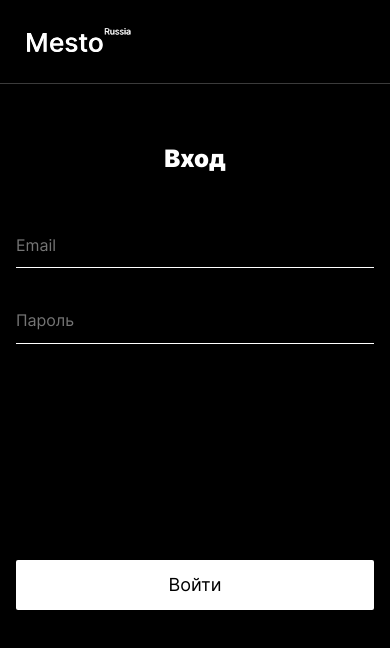
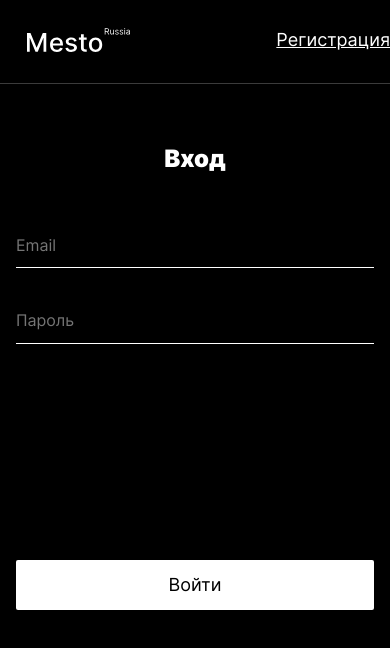
Before and after one commit to kejjero/react-mesto-auth, a React (Create React App) app: page /sign-in in a window 390 px wide. Shown: the top 648 px of the page. Built offline with nearby package versions, Linux system fonts and the light colour scheme; no server answers.

Commit message:
feat: added link for auth

```diff
--- a/src/blocks/header/header.css
+++ b/src/blocks/header/header.css
@@ -1,6 +1,6 @@
 .header {
 	display: flex;
-	flex-direction: column;
+	align-items: center;
 	justify-content: space-between;
 	padding: 45px 0 40px 0;
 	max-width: 880px;
@@ -8,8 +8,24 @@
 	border-bottom: 1px solid rgba(84, 84, 84, 0.7);
 }
 
+.header__enter {
+	color: #fff;
+	cursor: pointer;
+	font-weight: 400;
+	font-size: 18px;
+	line-height: 22px;
+	transition: opacity ease-in-out 0.2s;
+}
+
+.header__enter:hover{
+	opacity: 0.6;
+}
+
 @media screen and (max-width: 540px) {
 	.header {
 		padding: 28px 0 31px 0;
+		display: flex;
+		justify-content: space-between;
+		align-items: center;
 	}
 }
--- a/src/components/Header.jsx
+++ b/src/components/Header.jsx
@@ -1,10 +1,16 @@
 import React from "react";
 import logo from "../images/header__logo.svg"
+import {Link} from "react-router-dom";
 
-function Header() {
+function Header(isLoggedIn) {
+
+    const handleValue = isLoggedIn ? 'Регистрация' : 'Войти'
+    const handleLink = isLoggedIn ? '/sign-up' : '/sign-in'
+
     return (
-        <header className="header">
-            <img className={"header__logo"} src={logo} alt="Логотип"/>
+        <header className='header'>
+            <Link to={'/'} className='header__logo' src={logo} alt='Логотип'/>
+            <Link to={handleLink} className='header__enter' >{handleValue}</Link>
         </header>
     )
 }
```
